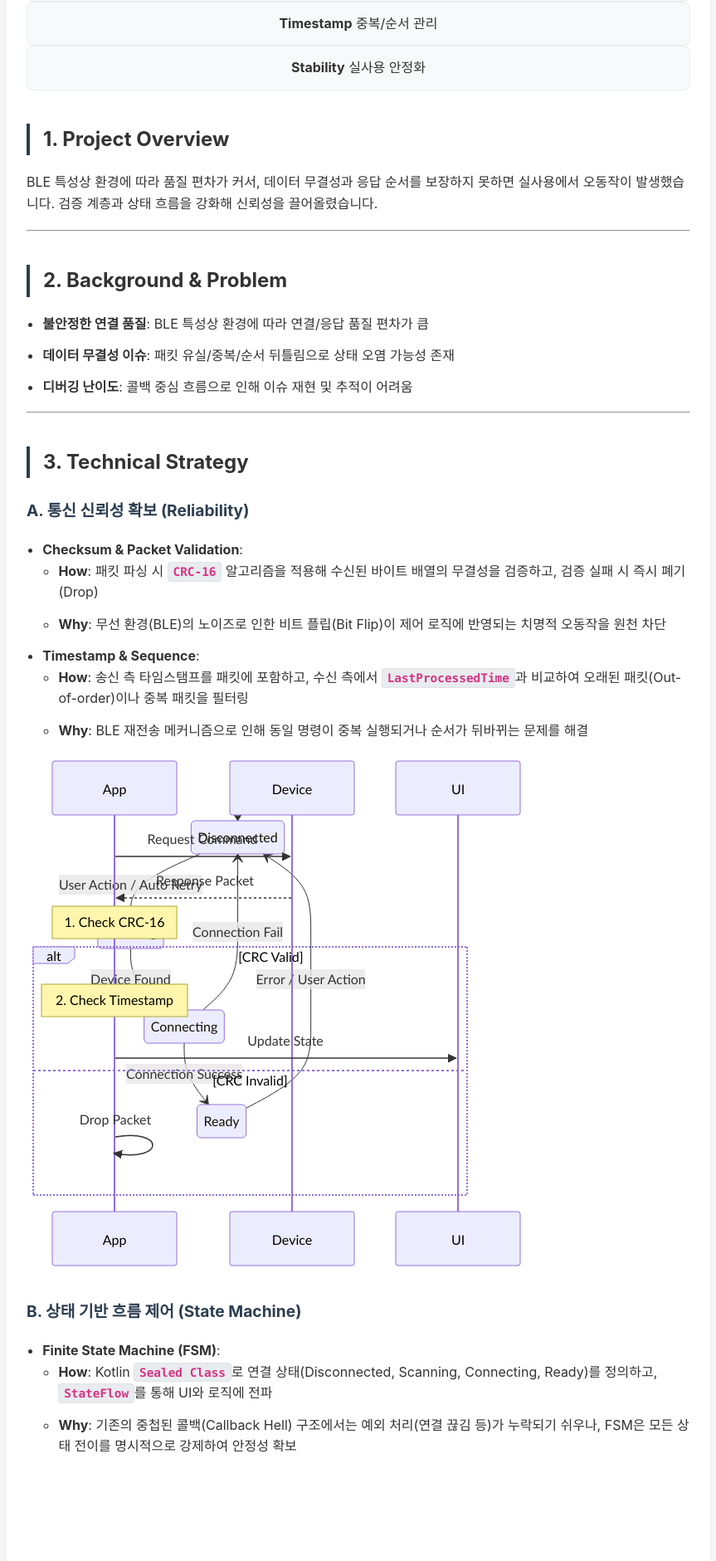
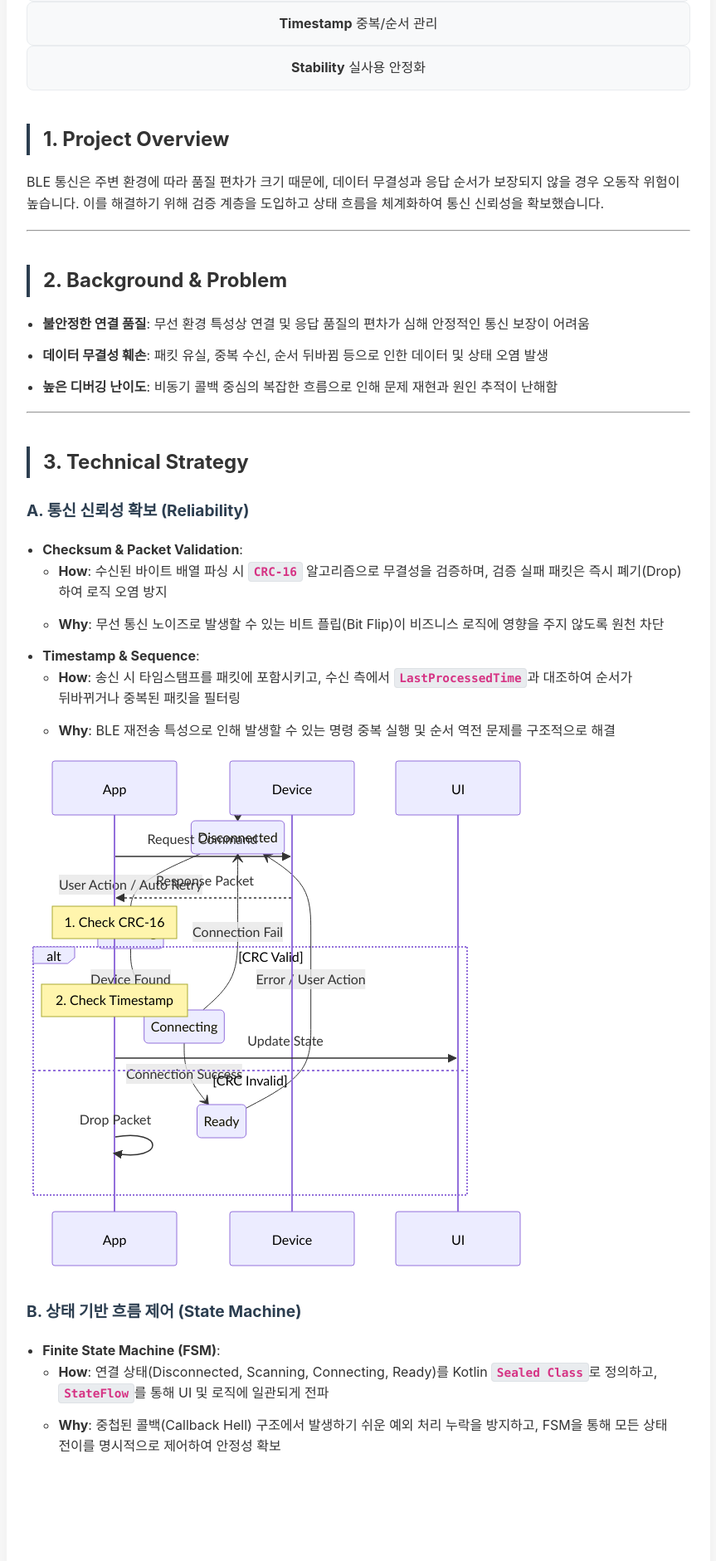
Before and after one commit to jayyaj12/portfolio, a Jekyll site: the page built from ble-rnd/index.md, in a window 1280 px wide. Shown: the part 345-2226 px from the top of the page at 83% size, without its empty margins (208-1071 px from the left). Built offline with Jekyll 4.4.1, drawn with Linux system fonts in a browser that asks for light colours; some web fonts are replaced; some of the changed text lies outside the part shown.

Commit message:
error fix

```diff
--- a/assets/main.scss
+++ b/assets/main.scss
@@ -8,6 +8,8 @@ body {
     margin: 0;
     padding: 0;
     background-color: #f9f9f9;
+    word-break: keep-all;
+    overflow-wrap: break-word;
 }
 
 a { text-decoration: none; color: inherit; }
--- a/ble-rnd/index.md
+++ b/ble-rnd/index.md
@@ -19,14 +19,14 @@ metrics:
 ---
 
 ## 1. Project Overview
-BLE 특성상 환경에 따라 품질 편차가 커서, 데이터 무결성과 응답 순서를 보장하지 못하면 실사용에서 오동작이 발생했습니다. 검증 계층과 상태 흐름을 강화해 신뢰성을 끌어올렸습니다.
+BLE 통신은 주변 환경에 따라 품질 편차가 크기 때문에, 데이터 무결성과 응답 순서가 보장되지 않을 경우 오동작 위험이 높습니다. 이를 해결하기 위해 검증 계층을 도입하고 상태 흐름을 체계화하여 통신 신뢰성을 확보했습니다.
 
 ---
 
 ## 2. Background & Problem
-- **불안정한 연결 품질**: BLE 특성상 환경에 따라 연결/응답 품질 편차가 큼
-- **데이터 무결성 이슈**: 패킷 유실/중복/순서 뒤틀림으로 상태 오염 가능성 존재
-- **디버깅 난이도**: 콜백 중심 흐름으로 인해 이슈 재현 및 추적이 어려움
+- **불안정한 연결 품질**: 무선 환경 특성상 연결 및 응답 품질의 편차가 심해 안정적인 통신 보장이 어려움
+- **데이터 무결성 훼손**: 패킷 유실, 중복 수신, 순서 뒤바뀜 등으로 인한 데이터 및 상태 오염 발생
+- **높은 디버깅 난이도**: 비동기 콜백 중심의 복잡한 흐름으로 인해 문제 재현과 원인 추적이 난해함
 
 ---
 
@@ -34,12 +34,12 @@ BLE 특성상 환경에 따라 품질 편차가 커서, 데이터 무결성과
 
 ### A. 통신 신뢰성 확보 (Reliability)
 - **Checksum & Packet Validation**:
-  - **How**: 패킷 파싱 시 `CRC-16` 알고리즘을 적용해 수신된 바이트 배열의 무결성을 검증하고, 검증 실패 시 즉시 폐기(Drop)
-  - **Why**: 무선 환경(BLE)의 노이즈로 인한 비트 플립(Bit Flip)이 제어 로직에 반영되는 치명적 오동작을 원천 차단
+  - **How**: 수신된 바이트 배열 파싱 시 `CRC-16` 알고리즘으로 무결성을 검증하며, 검증 실패 패킷은 즉시 폐기(Drop)하여 로직 오염 방지
+  - **Why**: 무선 통신 노이즈로 발생할 수 있는 비트 플립(Bit Flip)이 비즈니스 로직에 영향을 주지 않도록 원천 차단
 
 - **Timestamp & Sequence**:
-  - **How**: 송신 측 타임스탬프를 패킷에 포함하고, 수신 측에서 `LastProcessedTime`과 비교하여 오래된 패킷(Out-of-order)이나 중복 패킷을 필터링
-  - **Why**: BLE 재전송 메커니즘으로 인해 동일 명령이 중복 실행되거나 순서가 뒤바뀌는 문제를 해결
+  - **How**: 송신 시 타임스탬프를 패킷에 포함시키고, 수신 측에서 `LastProcessedTime`과 대조하여 순서가 뒤바뀌거나 중복된 패킷을 필터링
+  - **Why**: BLE 재전송 특성으로 인해 발생할 수 있는 명령 중복 실행 및 순서 역전 문제를 구조적으로 해결
 
 <div class="mermaid">
 sequenceDiagram
@@ -58,8 +58,8 @@ sequenceDiagram
 
 ### B. 상태 기반 흐름 제어 (State Machine)
 - **Finite State Machine (FSM)**:
-  - **How**: Kotlin `Sealed Class`로 연결 상태(Disconnected, Scanning, Connecting, Ready)를 정의하고, `StateFlow`를 통해 UI와 로직에 전파
-  - **Why**: 기존의 중첩된 콜백(Callback Hell) 구조에서는 예외 처리(연결 끊김 등)가 누락되기 쉬우나, FSM은 모든 상태 전이를 명시적으로 강제하여 안정성 확보
+  - **How**: 연결 상태(Disconnected, Scanning, Connecting, Ready)를 Kotlin `Sealed Class`로 정의하고, `StateFlow`를 통해 UI 및 로직에 일관되게 전파
+  - **Why**: 중첩된 콜백(Callback Hell) 구조에서 발생하기 쉬운 예외 처리 누락을 방지하고, FSM을 통해 모든 상태 전이를 명시적으로 제어하여 안정성 확보
 
 <div class="mermaid">
 stateDiagram-v2
@@ -74,9 +74,9 @@ stateDiagram-v2
 ---
 
 ## 4. Key Results
-- 데이터 오염/오동작 리스크 감소
-- 실사용 환경에서 연결/명령 흐름 안정화(정성)
-- 5개 협력 기관과의 인터페이스 표준화 및 일정 준수
+- 데이터 오염 및 기기 오동작 리스크 획기적 감소
+- 실제 현장 환경에서의 연결 및 명령 처리 흐름 안정화 달성
+- 5개 협력 기관과의 인터페이스 표준화 주도 및 개발 일정 준수
 
 ---
 
@@ -95,7 +95,7 @@ stateDiagram-v2
 ---
 
 ## 6. Deep Dive & Trade-offs
-- 검증/상태 관리 로직 추가로 복잡도는 증가했지만, 현장 안정성을 우선
+- 검증 및 상태 관리 로직 도입으로 코드 복잡도는 다소 증가했으나, 현장 운영의 안정성을 최우선 가치로 둠
 - **KC 인증(EMC/ESD) 대응**:
-  - 정전기(ESD) 테스트 중 BLE 스택이 죽는 현상이 발생했을 때, 앱 레벨에서 `BluetoothAdapter` 상태를 감지하여 자동으로 서비스를 재시작하는 **Self-Healing** 로직 구현
-  - 이를 통해 하드웨어적 불안정 상황에서도 사용자 개입 없이 복구되는 시스템 구축
+  - 정전기(ESD) 테스트 중 BLE 스택이 중단되는 현상 발생 시, 앱 레벨에서 `BluetoothAdapter` 상태를 감지하고 서비스를 자동 재시작하는 **Self-Healing** 메커니즘 구현
+  - 하드웨어적 불안정 상황에서도 사용자 개입 없이 시스템이 스스로 복구되는 복원력(Resilience) 확보
```
Also changed, not shown: elevator/index.md (+12 -12 lines), hicardi-refactor/index.md (+8 -8 lines).
